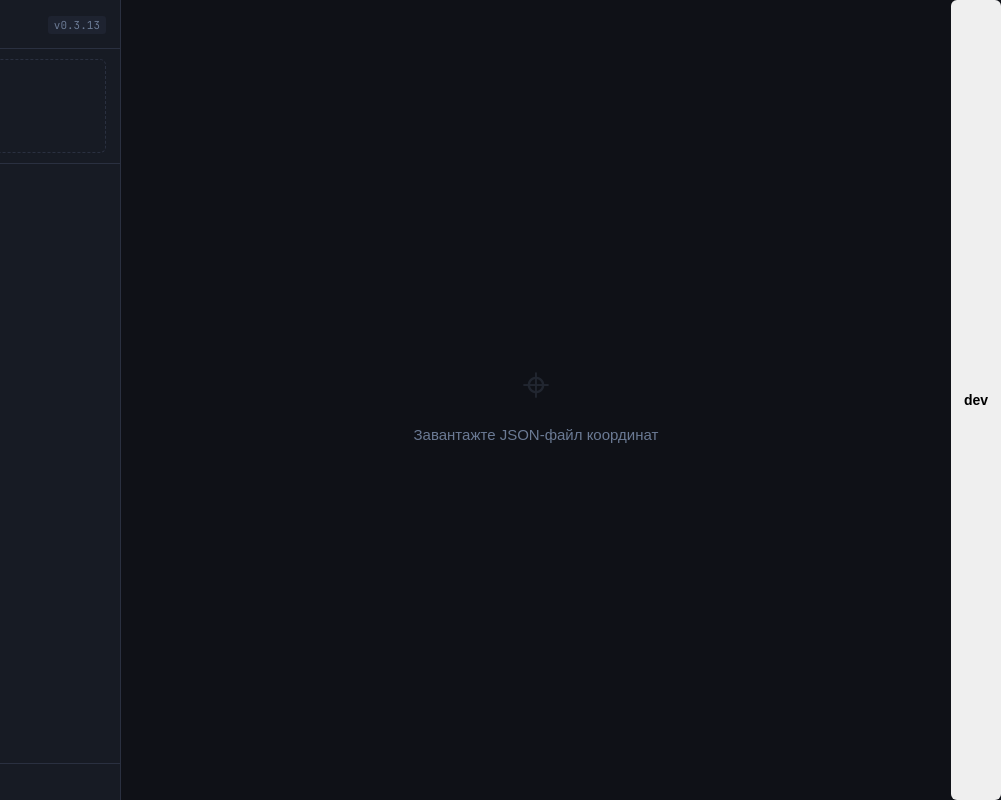
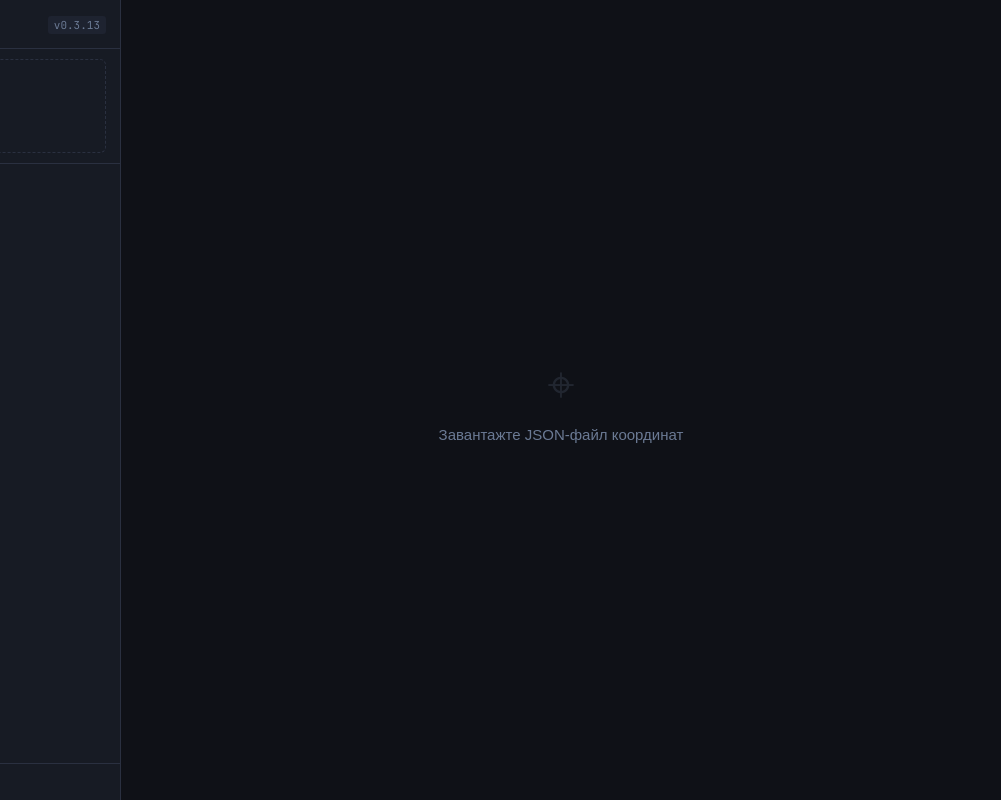
Before and after one commit to Volodymyr-Mospan/coord-json-parser, a plain HTML site: page index.html in a window 1280 px wide. Shown: the full height of the page, 279-1280 px from the left. Drawn offline with Linux system fonts and the light colour scheme; a web font is replaced by a local one.

Commit message:
deploy: be2a4d20c2e4640466cb7c97e4b0dacdac13020e

```diff
--- a/index.html
+++ b/index.html
@@ -158,7 +158,7 @@
       </main>
 
       <!-- Dev button (hidden) class="btn btn--primary btn--full" -->
-      <button id="dev" type="button" style="display: block">dev</button>
+      <button id="dev" type="button" style="display: none">dev</button>
     </div>
 
     <!-- Модальне вікно виводу координат -->
```
